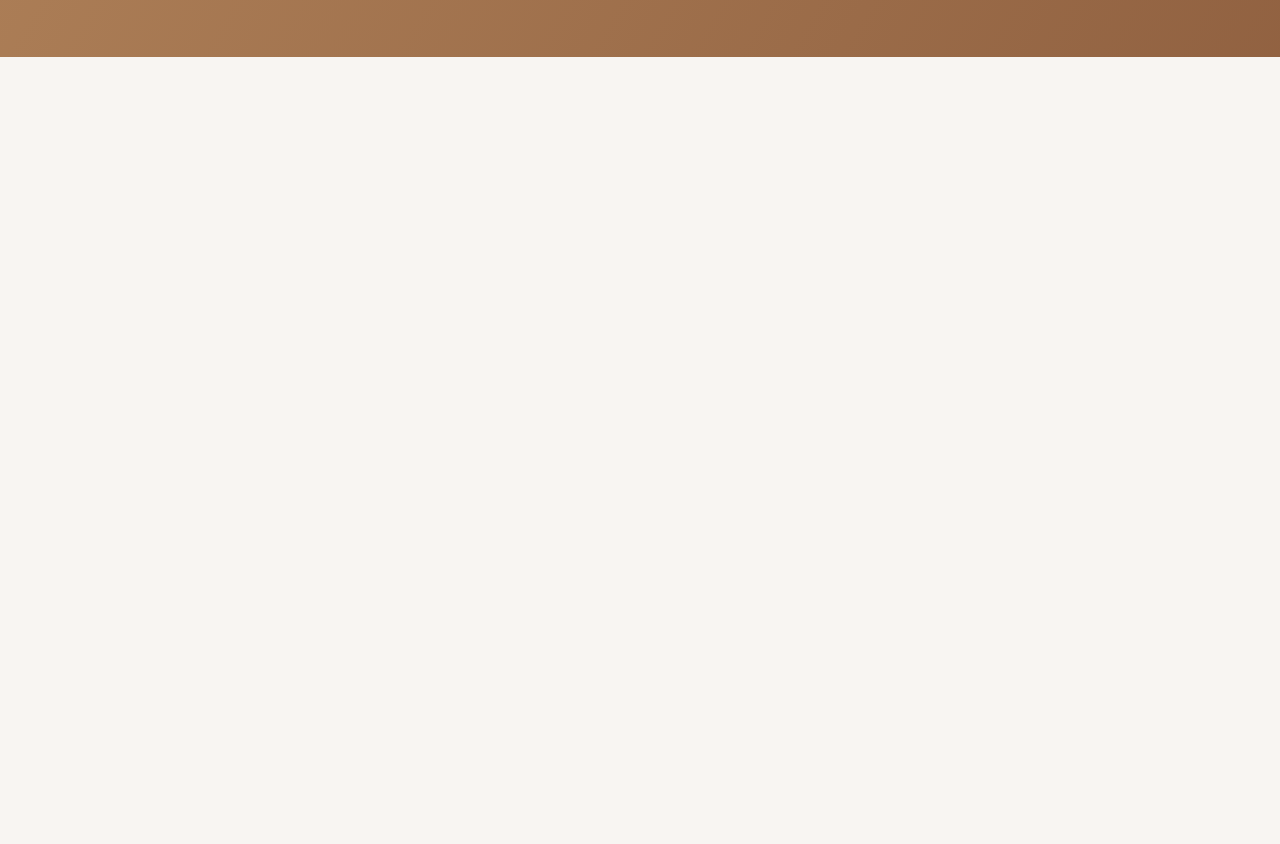
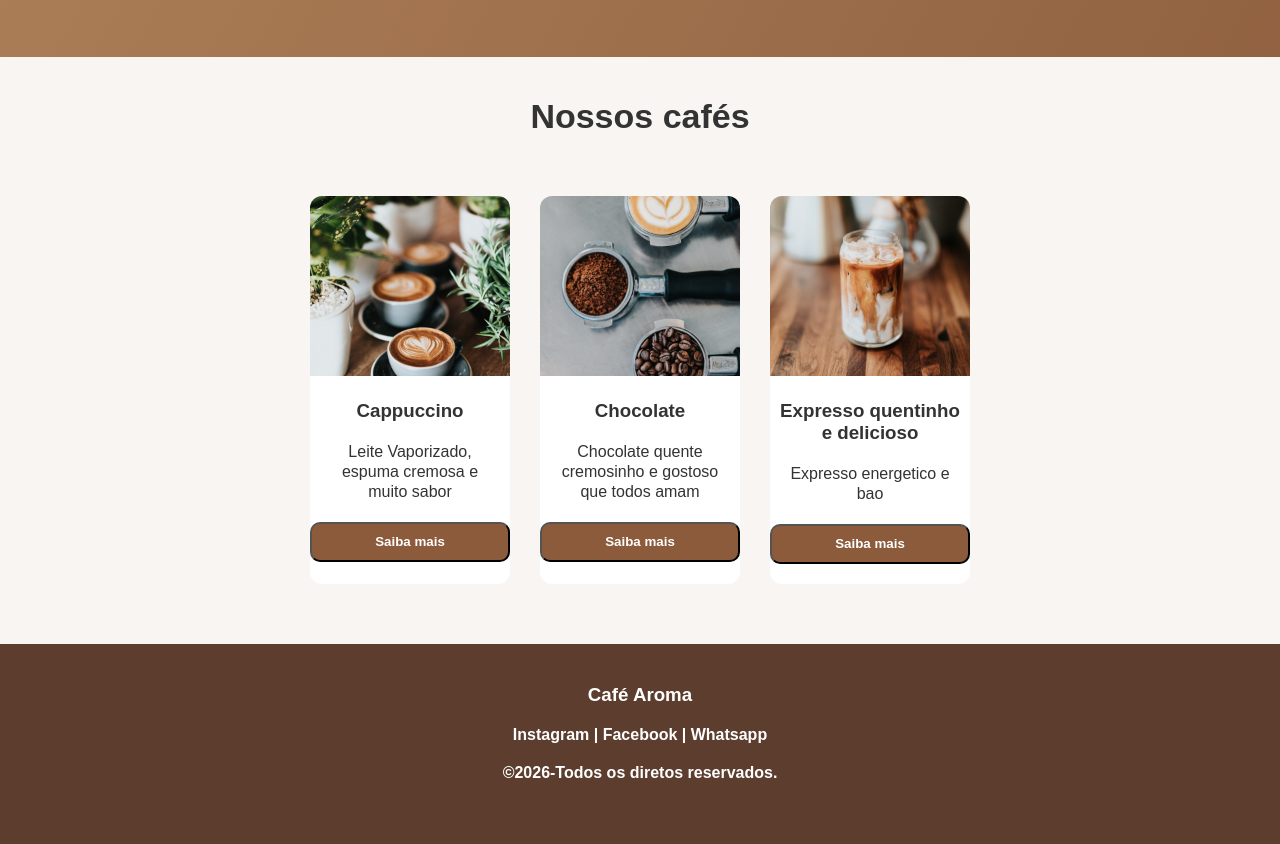
Before and after one commit to pietrotirabassigomes/caf-aroma, a plain HTML site: page index.html in a window 1280 px wide. Shown: the part 430-1274 px from the top of the page. Before the commit the page ends 800 px from the top, so only its background shows below. Drawn offline with Linux system fonts and the light colour scheme.

Commit message:
Sua mensagem de atualização.

```diff
--- a/CSS/animation.css
+++ b/CSS/animation.css
@@ -17,3 +17,18 @@
   from {right: 200px;}
   to {right: 0px;}
 }
+@keyframes animacaoCards {
+  from {bottom: -200px;}
+  to {bottom: 0px;}
+}
+@keyframes flutuar {
+  0% {
+    transform: translateY(0px);
+  }
+  50% {
+    transform: translateY(-12px); /* Moves up */
+  }
+  100% {
+    transform: translateY(0px); /* Returns to start */
+  }
+}
--- a/CSS/style.css
+++ b/CSS/style.css
@@ -113,3 +113,69 @@ button {
     font-weight: bold;
     border-radius: 10px;
 }
+.titulo {
+  text-align: center;
+  margin: 50px 0px;
+  font-size: 34px;
+  animation: flutuar 8s ease-in-out infinite;
+}
+.cards{
+    display: flex;
+    justify-content: center;
+    gap: 30px;
+    margin-bottom: 60px;
+}
+.card {
+  width: 200px;
+  background: white;
+  border-radius: 12px;
+  overflow: hidden;
+  text-align: center;
+  padding-bottom: 20px;
+  cursor: pointer;
+  transition: 0.3s;
+}
+
+.card:hover {
+  transform: translateY(-7px);
+}
+.card img{
+    width: 100%;
+    height: 180px;
+    object-fit: cover;
+    transition: 0.4s;
+}
+.card h3{
+    margin: 20px 10px;
+}
+.card p{
+    padding: 0 20px;
+    margin-bottom: 20px;
+    line-height: 20px;
+}
+#cardsetitulo{
+    position: relative;
+    animation-name: animacaoCards;
+    animation-duration: 3s;
+    animation-delay: 0.5s;
+    animation-fill-mode: both;
+}
+footer{
+    background-color: var(--marrom);
+    height: 200px;
+
+}
+footer h3{
+    color: var(--branco);
+    text-decoration: none;
+    font-weight: bold;;
+    text-align: center;
+    padding-top: 40px;
+}
+footer p{
+    color: var(--branco);
+    text-decoration: none;
+    font-weight: bold;;
+    text-align: center;
+    padding-top: 20px;
+}
--- a/index.html
+++ b/index.html
@@ -45,6 +45,36 @@
         <img src="./img/banner.jpg" alt="Xícara de café">
 
     </section>
+    <main>
+        <div id="cardsetitulo">
+        <h2 class="titulo">Nossos cafés</h2>
+        <section class="cards">
+            <div class="card">
+                <img src="img/cappuccino.jpg" alt="">
+                <h3>Cappuccino</h3>
+                <p>Leite Vaporizado, espuma cremosa e muito sabor</p>
+                <button>Saiba mais</button>
+            </div>
+            <div class="card">
+                <img src="img/chocolate.jpg" alt="">
+                <h3>Chocolate</h3>
+                <p>Chocolate quente cremosinho e gostoso que todos amam</p>
+                <button>Saiba mais</button>
+            </div>
+            <div class="card">
+                <img src="img/expresso.jpg" alt="">
+                <h3>Expresso quentinho e delicioso</h3>
+                <p>Expresso energetico e bao</p>
+                <button>Saiba mais</button>
+            </div>
+            </div>
+        </section>
+    </main>
+    <footer>
+        <h3>Café Aroma</h3>
+        <p>Instagram | Facebook | Whatsapp</p>
+        <p>©2026-Todos os diretos reservados.</p>
+    </footer>
 
 </body>
 
```
